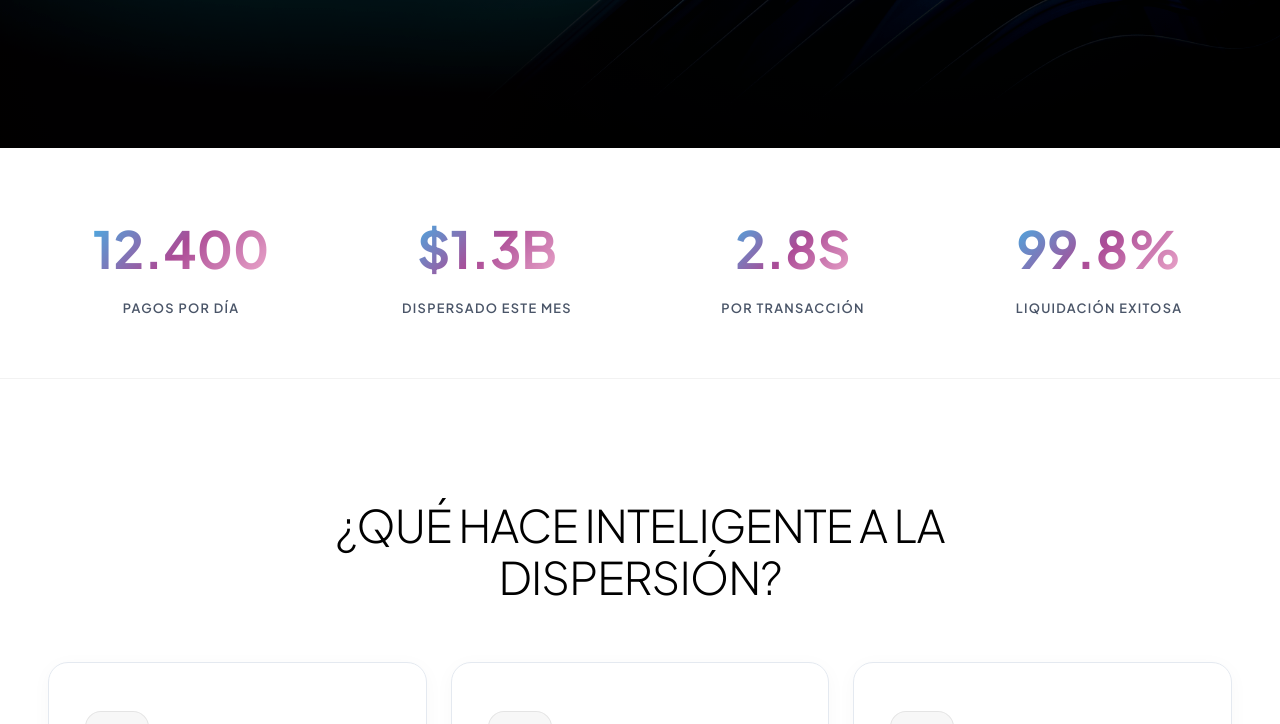
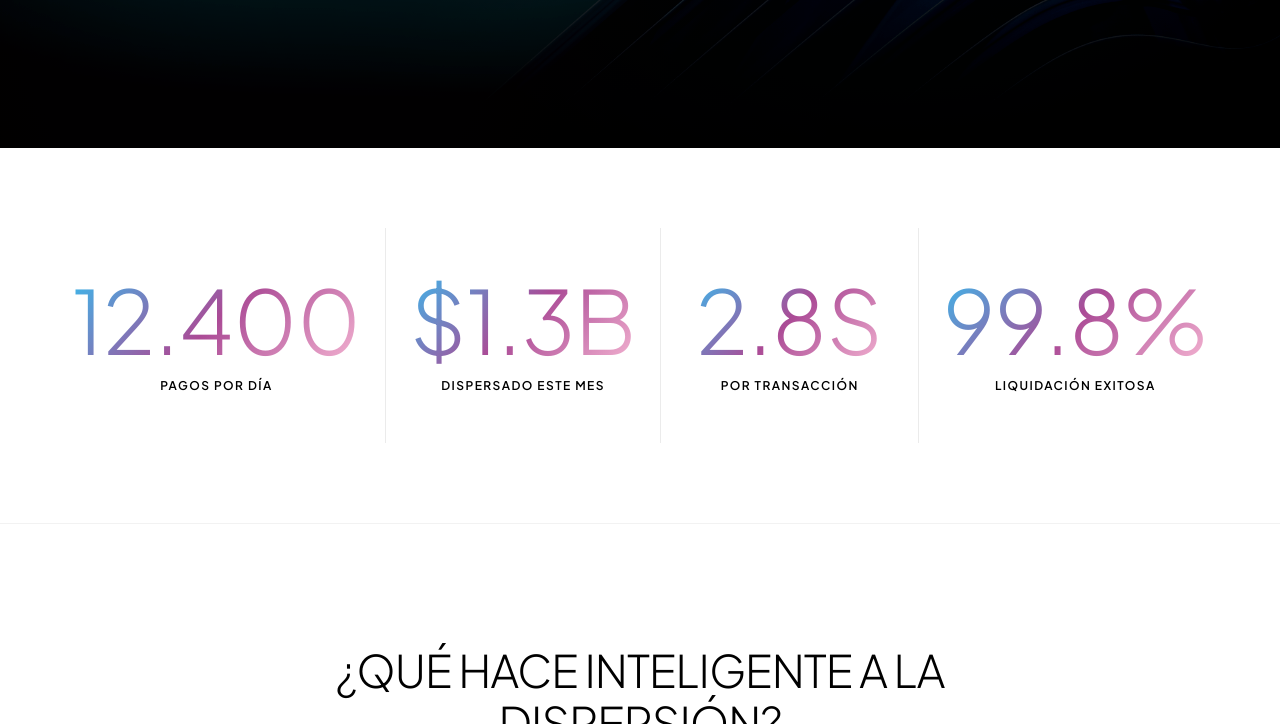
Before and after one commit to Santiagopraxis/web-flux-one, a website: page flux-web-final/co/dispersion.html in a window 1280 px wide. Shown: the part 652-1376 px from the top of the page. Drawn offline with nearby package versions, Linux system fonts and the light colour scheme.

Commit message:
fix: logo Praxis footer tamano correcto + grilla 2x2 en dispersion co y mx

```diff
--- a/flux-web-final/co/dispersion.html
+++ b/flux-web-final/co/dispersion.html
@@ -186,24 +186,24 @@
   </section>
 
   <!-- SECCIÓN NÚMEROS -->
-  <section class="section-light" style="padding: 60px 0; background: #ffffff; border-bottom: 1px solid rgba(0,0,0,0.05);">
+  <section class="section-light" style="padding: 80px 0; background: #ffffff; border-bottom: 1px solid rgba(0,0,0,0.05);">
     <div class="container">
-      <div style="display: grid; grid-template-columns: repeat(auto-fit, minmax(220px, 1fr)); gap: 40px; text-align: center;">
+      <div class="stats-grid-2x2">
         <div class="stat-card sr fade-in">
-          <h2 style="font-size: clamp(36px, 4vw, 56px); font-weight: 700; background: var(--flux-gradient); -webkit-background-clip: text; -webkit-text-fill-color: transparent; background-clip: text; display: inline-block;">12.400</h2>
-          <p style="color: var(--flux-gray-700); text-transform: uppercase; font-size: 0.8rem; letter-spacing: 0.1em; font-weight: 600; margin-top: 8px; text-align: center;">pagos por día</p>
+          <h2 style="font-size: clamp(56px, 7vw, 88px); font-weight: 300; background: var(--flux-gradient); -webkit-background-clip: text; -webkit-text-fill-color: transparent; background-clip: text; display: inline-block; line-height: 1;">12.400</h2>
+          <p style="color: var(--flux-gray-600); text-transform: uppercase; font-size: 0.75rem; letter-spacing: 0.12em; font-weight: 600; margin-top: 12px;">pagos por día</p>
         </div>
         <div class="stat-card sr fade-in d1">
-          <h2 style="font-size: clamp(36px, 4vw, 56px); font-weight: 700; background: var(--flux-gradient); -webkit-background-clip: text; -webkit-text-fill-color: transparent; background-clip: text; display: inline-block;">$1.3B</h2>
-          <p style="color: var(--flux-gray-700); text-transform: uppercase; font-size: 0.8rem; letter-spacing: 0.1em; font-weight: 600; margin-top: 8px; text-align: center;">dispersado este mes</p>
+          <h2 style="font-size: clamp(56px, 7vw, 88px); font-weight: 300; background: var(--flux-gradient); -webkit-background-clip: text; -webkit-text-fill-color: transparent; background-clip: text; display: inline-block; line-height: 1;">$1.3B</h2>
+          <p style="color: var(--flux-gray-600); text-transform: uppercase; font-size: 0.75rem; letter-spacing: 0.12em; font-weight: 600; margin-top: 12px;">dispersado este mes</p>
         </div>
         <div class="stat-card sr fade-in d2">
-          <h2 style="font-size: clamp(36px, 4vw, 56px); font-weight: 700; background: var(--flux-gradient); -webkit-background-clip: text; -webkit-text-fill-color: transparent; background-clip: text; display: inline-block;">2.8s</h2>
-          <p style="color: var(--flux-gray-700); text-transform: uppercase; font-size: 0.8rem; letter-spacing: 0.1em; font-weight: 600; margin-top: 8px; text-align: center;">por transacción</p>
+          <h2 style="font-size: clamp(56px, 7vw, 88px); font-weight: 300; background: var(--flux-gradient); -webkit-background-clip: text; -webkit-text-fill-color: transparent; background-clip: text; display: inline-block; line-height: 1;">2.8s</h2>
+          <p style="color: var(--flux-gray-600); text-transform: uppercase; font-size: 0.75rem; letter-spacing: 0.12em; font-weight: 600; margin-top: 12px;">por transacción</p>
         </div>
         <div class="stat-card sr fade-in d3">
-          <h2 style="font-size: clamp(36px, 4vw, 56px); font-weight: 700; background: var(--flux-gradient); -webkit-background-clip: text; -webkit-text-fill-color: transparent; background-clip: text; display: inline-block;">99.8%</h2>
-          <p style="color: var(--flux-gray-700); text-transform: uppercase; font-size: 0.8rem; letter-spacing: 0.1em; font-weight: 600; margin-top: 8px; text-align: center;">liquidación exitosa</p>
+          <h2 style="font-size: clamp(56px, 7vw, 88px); font-weight: 300; background: var(--flux-gradient); -webkit-background-clip: text; -webkit-text-fill-color: transparent; background-clip: text; display: inline-block; line-height: 1;">99.8%</h2>
+          <p style="color: var(--flux-gray-600); text-transform: uppercase; font-size: 0.75rem; letter-spacing: 0.12em; font-weight: 600; margin-top: 12px;">liquidación exitosa</p>
         </div>
       </div>
     </div>
@@ -383,7 +383,7 @@
               <div class="footer-bottom-left" style="display: flex; align-items: center; gap: 24px;">
           <img src="../assets/images/logos/flux one en negro_1.svg" alt="fluX One" class="footer-logo-main no-invert" style="height: 36px; width: auto;">
           <span style="color: rgba(0,0,0,0.2);">|</span>
-          <img src="../assets/images/logos/PRAXIS COLOR.svg" alt="Praxis" class="footer-logo-small no-invert" style="height: 44px; width: auto; opacity: 1;">
+          <img src="../assets/images/logos/PRAXIS COLOR.svg" alt="Praxis" class="footer-logo-small no-invert">
         </div>
       <div class="footer-legal-links">
         <a href="#">Términos y condiciones</a>
--- a/flux-web-final/css/styles.css
+++ b/flux-web-final/css/styles.css
@@ -3319,10 +3319,7 @@ section {
     width: 94% !important;
     margin: 0 auto !important;
     transform-origin: center center !important;
-    box-shadow:
-      0 20px 50px rgba(0, 0, 0, 0.8),
-      -20px 0 60px rgba(60, 184, 235, 0.25),
-      20px 0 60px rgba(171, 75, 150, 0.25) !important;
+    box-shadow: 0 16px 48px rgba(0, 0, 0, 0.7) !important;
   }
   .kickoff-custom-cursor {
     display: none !important;
```
Also changed, not shown: flux-web-final/co/bi.html (+1 -1 lines), flux-web-final/co/conciliacion.html (+1 -1 lines), flux-web-final/co/index.html (+1 -1 lines), flux-web-final/co/recaudo.html (+1 -1 lines), flux-web-final/en/index.html (+1 -1 lines), flux-web-final/en/mx.html (+1 -1 lines), flux-web-final/mx/bi.html (+1 -1 lines), flux-web-final/mx/cobranza.html (+1 -1 lines), flux-web-final/mx/conciliacion.html (+1 -1 lines), flux-web-final/mx/dispersion.html (+11 -11 lines), flux-web-final/mx/index.html (+1 -1 lines).
